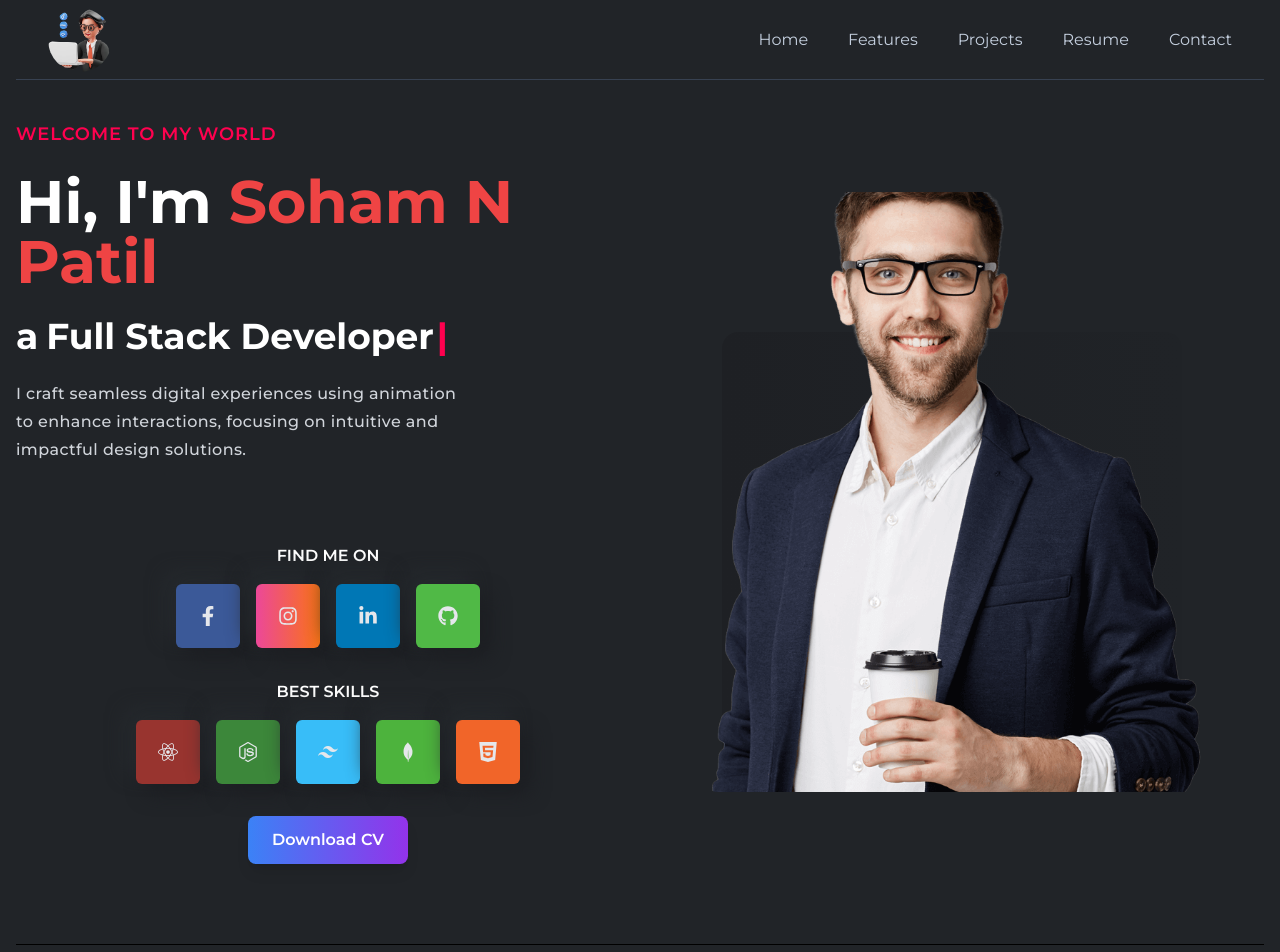
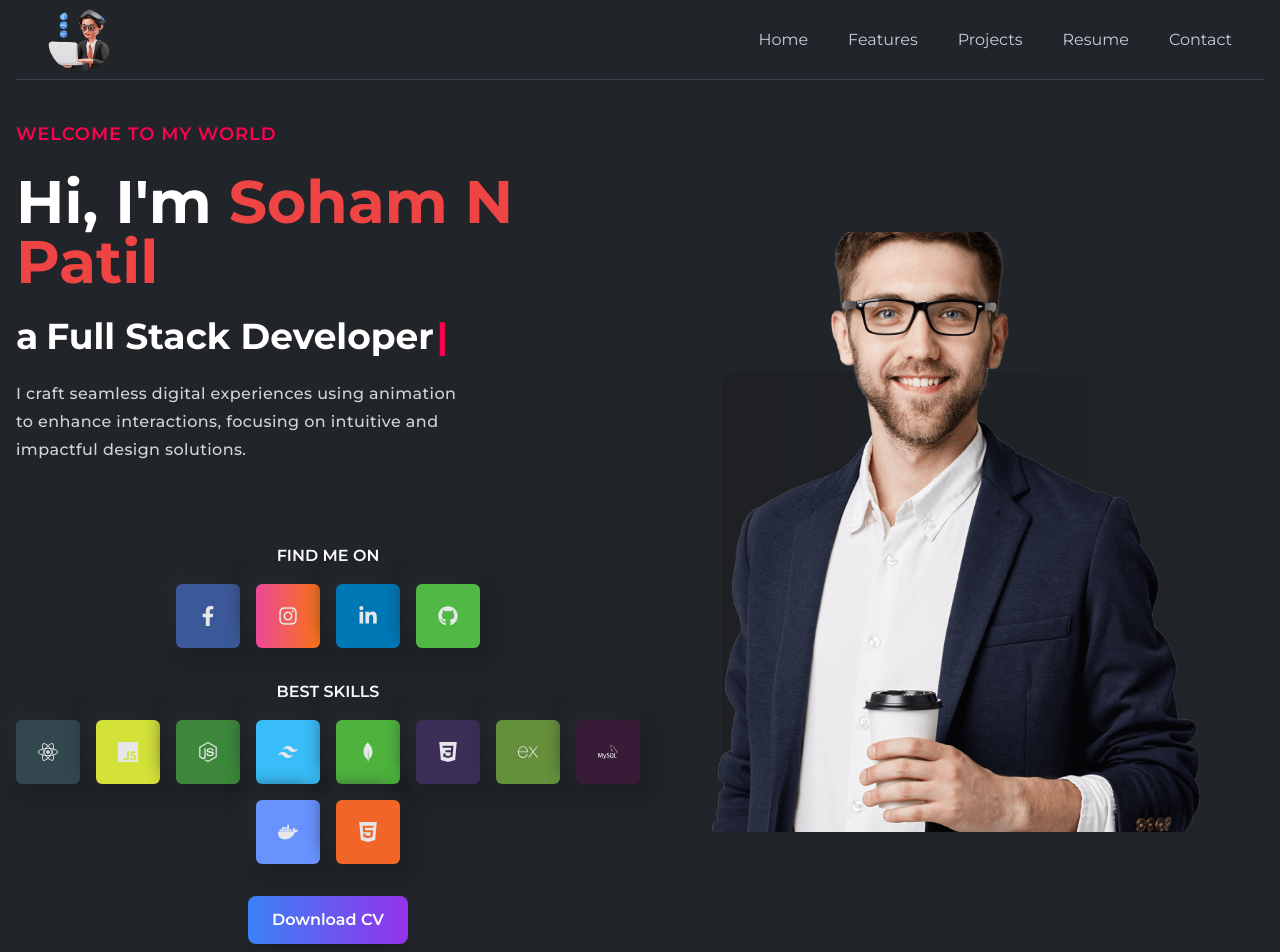
Before and after one commit to Soham271/Portfolio, a React (Create React App) app in the folder Frontend/: page / in a window 1280 px wide. Shown: the top 952 px of the page. Built offline with nearby package versions, Linux system fonts and the light colour scheme.

Commit message:
skill Section

```diff
--- a/Frontend/src/assets/index.js
+++ b/Frontend/src/assets/index.js
@@ -6,7 +6,7 @@ import testimonialOne from "./images/testmonial/testimonialOne.png";
 import testimonialTwo from "./images/testmonial/testimonialTwo.png";
 import quote from "./images/testmonial/quote.png";
 import contactImg from "./images/contact/contactImg.png";
-
+import projectFour from "./images/projects/projectFour.png";
 export {
   bannerImg,
   projectOne,
@@ -16,4 +16,5 @@ export {
   testimonialTwo,
   quote,
   contactImg,
+  projectFour,
 };
--- a/Frontend/src/components/banner/LeftBanner.js
+++ b/Frontend/src/components/banner/LeftBanner.js
@@ -19,7 +19,9 @@ const LeftBanner = () => {
         </h4>
         <h1 className="text-4xl sm:text-5xl lg:text-6xl font-bold text-white leading-tight">
           Hi, I'm{" "}
-          <span className="text-designColor capitalize text-red-500">Soham N Patil</span>
+          <span className="text-designColor capitalize text-red-500">
+            Soham N Patil
+          </span>
         </h1>
         <h2 className="text-3xl sm:text-4xl font-bold text-white flex items-center">
           a <span className="ml-2">{text}</span>
--- a/Frontend/src/components/banner/Media.jsx
+++ b/Frontend/src/components/banner/Media.jsx
@@ -6,7 +6,17 @@ import {
   FaInstagram,
   FaGithub,
 } from "react-icons/fa";
-import { SiTailwindcss, SiNodedotjs, SiMongodb, SiHtml5 } from "react-icons/si";
+import {
+  SiTailwindcss,
+  SiNodedotjs,
+  SiMongodb,
+  SiHtml5,
+  SiCss3,
+  SiExpress,
+  SiMysql,
+  SiDocker,
+  SiJavascript,
+} from "react-icons/si";
 import resume from "../../assets/resume.pdf";
 
 const Media = () => {
@@ -59,8 +69,11 @@ const Media = () => {
           Best Skills
         </h2>
         <div className="flex gap-4 flex-wrap justify-center">
-          <span className="bannerIcon bg-[#98342f]">
+          <span className="bannerIcon bg-[#33484e]">
             <FaReact className="text-xl" />
+          </span>
+          <span className="bannerIcon bg-[#d3e138]">
+            <SiJavascript className="text-xl" />
           </span>
           <span className="bannerIcon bg-[#3c873a]">
             <SiNodedotjs className="text-xl" />
@@ -71,6 +84,19 @@ const Media = () => {
           <span className="bannerIcon bg-[#4db33d]">
             <SiMongodb className="text-xl" />
           </span>
+          <span className="bannerIcon bg-[#3b2f58]">
+            <SiCss3 className="text-xl" />
+          </span>
+          <span className="bannerIcon bg-[#648f3b]">
+            <SiExpress className="text-xl" />
+          </span>
+          <span className="bannerIcon bg-[#381c37]">
+            <SiMysql className="text-xl" />
+          </span>
+          <span className="bannerIcon bg-[#6893ff]">
+            <SiDocker className="text-xl" />
+          </span>
+
           <span className="bannerIcon bg-[#f16529]">
             <SiHtml5 className="text-xl" />
           </span>
--- a/Frontend/src/components/projects/Projects.js
+++ b/Frontend/src/components/projects/Projects.js
@@ -1,6 +1,11 @@
 import React from "react";
 import Title from "../layouts/Title";
-import { projectOne, projectTwo, projectThree } from "../../assets/index";
+import {
+  projectOne,
+  projectTwo,
+  projectThree,
+  projectFour,
+} from "../../assets/index";
 import ProjectsCard from "./ProjectsCard";
 
 const Projects = () => {
@@ -28,7 +33,7 @@ const Projects = () => {
         <ProjectsCard
           title="DevDuel"
           des=" DevDuel is basically a platform where two or more users compete live to solve coding problems.Real-time coding environment,Same problem for multiple  players,Timer to create pressure and excitement,Leaderboard that updates live as players solve the problem"
-          src={projectThree}
+          src={projectFour}
           githubLink="https://github.com/Soham271/DevDuel"
           liveLink="https://online-code-sync-demo.netlify.app"
         />
--- a/Frontend/src/components/resume/Skills.js
+++ b/Frontend/src/components/resume/Skills.js
@@ -11,6 +11,8 @@ const Skills = () => {
     { name: "Tailwind", level: 90 },
     { name: "Node.js", level: 93 },
     { name: "Express.js", level: 85 },
+    { name: "Docker", level: 75 },
+    { name: "MySQL", level: 82 },
   ];
 
   return (
```
Also changed, not shown: 1 other file (tests, documents, lock files or other folders).
